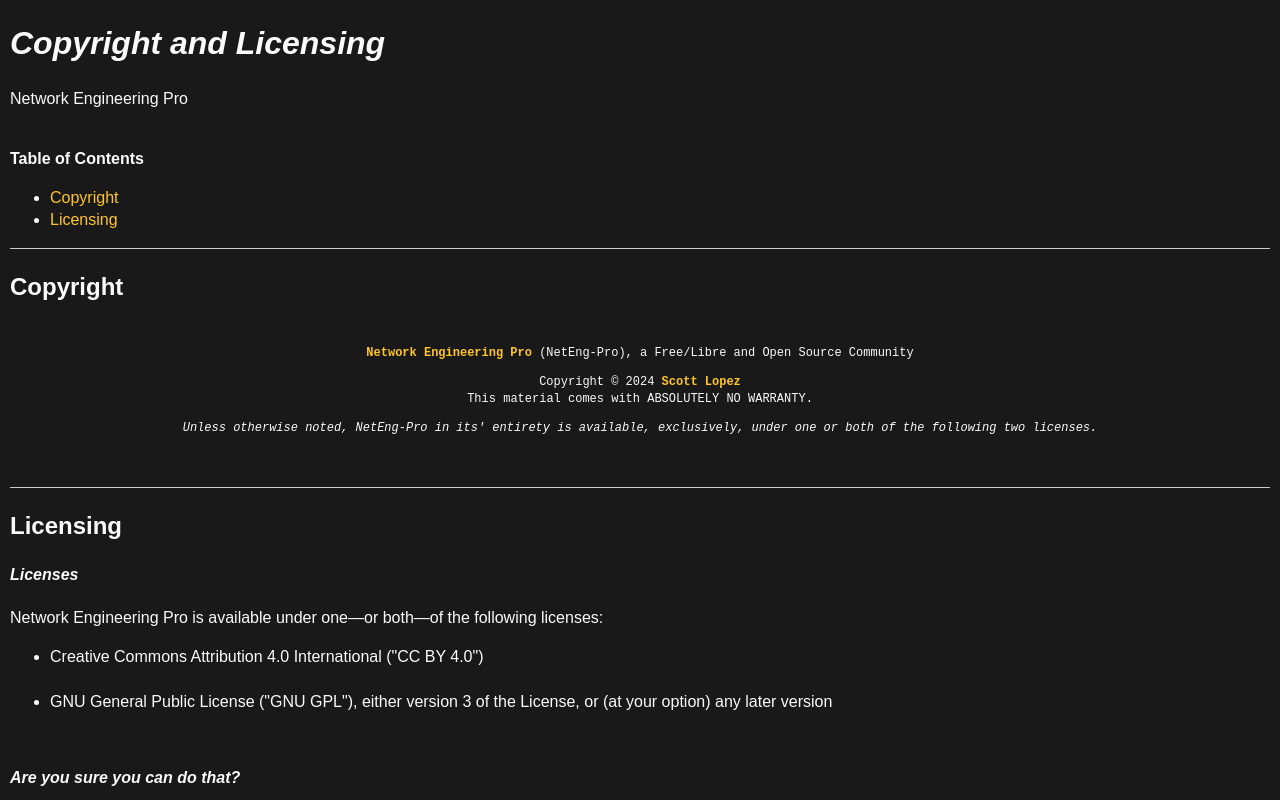
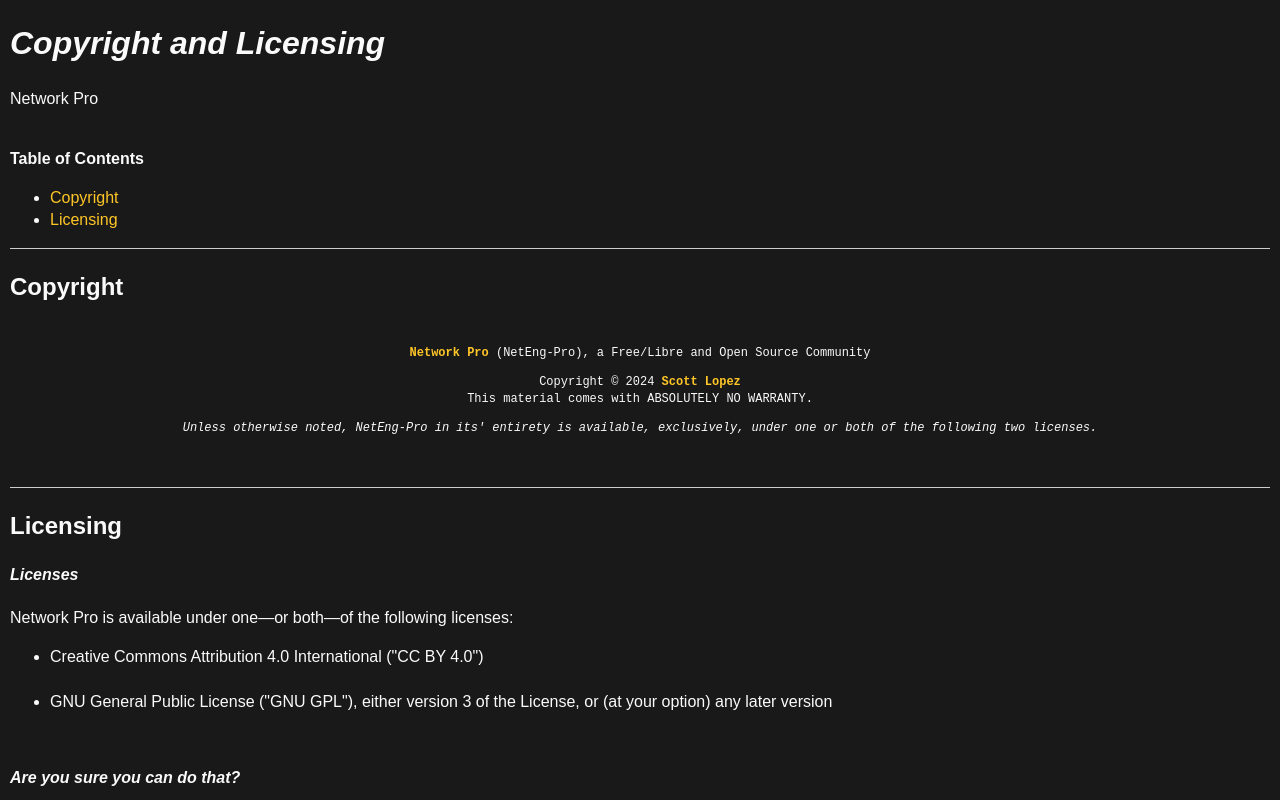
Before and after one commit to NetEng-Pro/netwk-pro-web, a website: page legal.html in a window 1280 px wide. Shown: the top 800 px of the page. Drawn offline with Linux system fonts and the light colour scheme.

Commit message:
Correction

```diff
--- a/legal.html
+++ b/legal.html
@@ -1,19 +1,19 @@
 <!doctype html>
 <!-- SPDX-License-Identifier: CC-BY-4.0 OR GPL-3.0-or-later -->
-<!-- This file is part of Network Engineering Pro -->
+<!-- This file is part of Network Pro -->
 <html class="no-js" lang="en">
   <head>
     <meta charset="utf-8" />
 
     <!--
-    Network Engineering Pro (NetEng-Pro), a Free/Libre and Open Source Community
+    Network Pro (NetEng-Pro), a Free/Libre and Open Source Community
     Copyright © 2024-2025 Scott Lopez
 
     ---
 
     I. Creative Commons Attribution 4.0 International
 
-    Network Engineering Pro (the "Licensed Material") is licensed under Creative Commons Attribution 4.0 International ("CC BY 4.0").
+    Network Pro (the "Licensed Material") is licensed under Creative Commons Attribution 4.0 International ("CC BY 4.0").
     To view a copy of this license, visit https://creativecommons.org/licenses/by/4.0/.
 
     Per the terms of the License, you are free to distribute, remix, adapt, and build upon the Licensed Material for any purpose, even commercially.
@@ -30,7 +30,7 @@
 
     II. GNU General Public License
 
-    Network Engineering Pro is free software: you can redistribute it and/or modify it under the terms of the GNU General Public License ("GNU GPL") as published by the Free Software Foundation, either version 3 of the License, or (at your option) any later version.
+    Network Pro is free software: you can redistribute it and/or modify it under the terms of the GNU General Public License ("GNU GPL") as published by the Free Software Foundation, either version 3 of the License, or (at your option) any later version.
 
     This material is distributed in the hope that it will be useful, but WITHOUT ANY WARRANTY; without even the implied warranty of MERCHANTABILITY or
     FITNESS FOR A PARTICULAR PURPOSE.
@@ -48,7 +48,7 @@
     -->
 
     <meta name="viewport" content="width=device-width, initial-scale=1" />
-    <title>Copyright and Licensing | Network Engineering Pro</title>
+    <title>Copyright and Licensing | Network Pro</title>
 
     <!-- Stylesheets -->
     <link rel="stylesheet" href="css/normalize.css" />
@@ -60,7 +60,7 @@
 
     <meta
       name="description"
-      content="Copyright and Licensing - Network Engineering Pro" />
+      content="Copyright and Licensing - Network Pro" />
     <meta name="author" content="Scott Lopez" />
 
     <link rel="canonical" href="https://netwk.pro/legal.html" />
@@ -69,14 +69,14 @@
     <!-- FACEBOOK META TAGS -->
     <meta
       property="og:title"
-      content="Network Engineering Pro | Open Source Software Community" />
+      content="Network Pro | Open Source Software Community" />
     <meta property="og:type" content="website" />
     <meta property="og:url" content="netwk.pro" />
     <meta property="og:image" content="./img/banner-og-1200x630.png" />
-    <meta property="og:image:alt" content="Network Engineering Pro" />
+    <meta property="og:image:alt" content="Network Pro" />
     <meta
       property="og:description"
-      content="Explore Free/Libre & Open Source Software, security, and digital privacy for Android & Linux at Network Engineering Pro. Join the community & contribute today!" />
+      content="Explore Free/Libre & Open Source Software, security, and digital privacy for Android & Linux at Network Pro. Join the community & contribute today!" />
 
     <!-- TWITTER META TAGS -->
     <meta name="twitter:card" content="summary_large_image" />
@@ -86,12 +86,12 @@
     <meta property="twitter:url" content="netwk.pro" />
     <meta
       name="twitter:title"
-      content="Network Engineering Pro | Open Source Software Community" />
+      content="Network Pro | Open Source Software Community" />
     <meta
       name="twitter:description"
-      content="Explore Free/Libre & Open Source Software, security, and digital privacy for Android & Linux at Network Engineering Pro. Join the community & contribute today!" />
+      content="Explore Free/Libre & Open Source Software, security, and digital privacy for Android & Linux at Network Pro. Join the community & contribute today!" />
     <meta name="twitter:image" content="./img/banner-og-1200x630.png" />
-    <meta name="twitter:image:alt" content="Network Engineering Pro" />
+    <meta name="twitter:image:alt" content="Network Pro" />
     <!-- Meta Tags Generated via dnschecker.org -->
 
     <link rel="icon" href="/favicon.ico" sizes="any" />
@@ -112,7 +112,7 @@
     <!-- BEGIN TITLE -->
     <header>
       <h1 class="cw-h1"><em>Copyright and Licensing</em></h1>
-      <div class="subh">Network Engineering Pro</div>
+      <div class="subh">Network Pro</div>
     </header>
     <!-- END PAGE TITLE -->
 
@@ -145,7 +145,7 @@
             property="dct:title"
             rel="cc:attributionURL"
             href="https://netwk.pro"
-            ><strong>Network Engineering Pro</strong></a
+            ><strong>Network Pro</strong></a
           >
           (NetEng-Pro),
           <span rel="dct:type" href="http://purl.org/dc/dcimtype/Text"
@@ -183,7 +183,7 @@
 
       <h4 class="lic-nav"><i>Licenses</i></h4>
       <p>
-        Network Engineering Pro is available under one&mdash;or both&mdash;of
+        Network Pro is available under one&mdash;or both&mdash;of
         the following licenses:
       </p>
       <ul>
```
Also changed, not shown: .github/SUPPORT.md, site.webmanifest, 1 other file.
